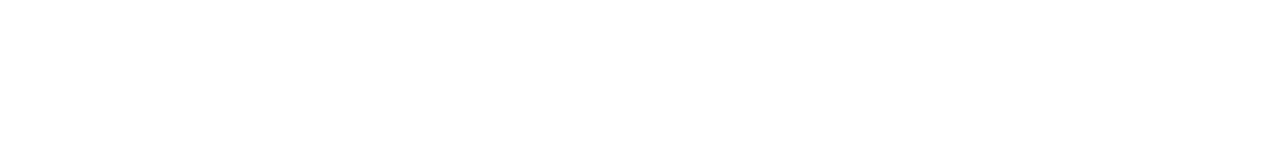
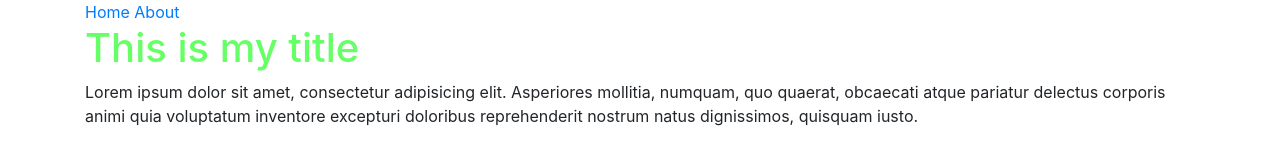
Before and after one commit to zeromile/week10, a plain HTML site: page about.html in a window 1280 px wide. Drawn offline with nearby package versions, Linux system fonts and the light colour scheme.

Commit message:
added nav

```diff
--- a/about.html
+++ b/about.html
@@ -0,0 +1,23 @@
+<!DOCTYPE html>
+<html lang="en">
+<head>
+    <meta charset="UTF-8">
+    <meta name="viewport" content="width=device-width, initial-scale=1.0">
+    <meta http-equiv="X-UA-Compatible" content="ie=edge">
+    <link href="https://stackpath.bootstrapcdn.com/bootstrap/4.1.3/css/bootstrap.min.css" rel="stylesheet" integrity="sha384-MCw98/SFnGE8fJT3GXwEOngsV7Zt27NXFoaoApmYm81iuXoPkFOJwJ8ERdknLPMO" crossorigin="anonymous">
+    <link rel="stylesheet" href="css/main.css">
+    <title>About Us</title>
+</head>
+<body>
+    <div class="container">
+        <div class="row">
+            <div class="col-sm-12">
+                <a href="index.html">Home</a>
+                <a href="about.html">About</a>
+                <h1>This is my title</h1>
+                <p>Lorem ipsum dolor sit amet, consectetur adipisicing elit. Asperiores mollitia, numquam, quo quaerat, obcaecati atque pariatur delectus corporis animi quia voluptatum inventore excepturi doloribus reprehenderit nostrum natus dignissimos, quisquam iusto.</p>
+            </div>
+        </div>
+    </div>
+</body>
+</html>
```
Also changed, not shown: index.html (+2 -1 lines).
